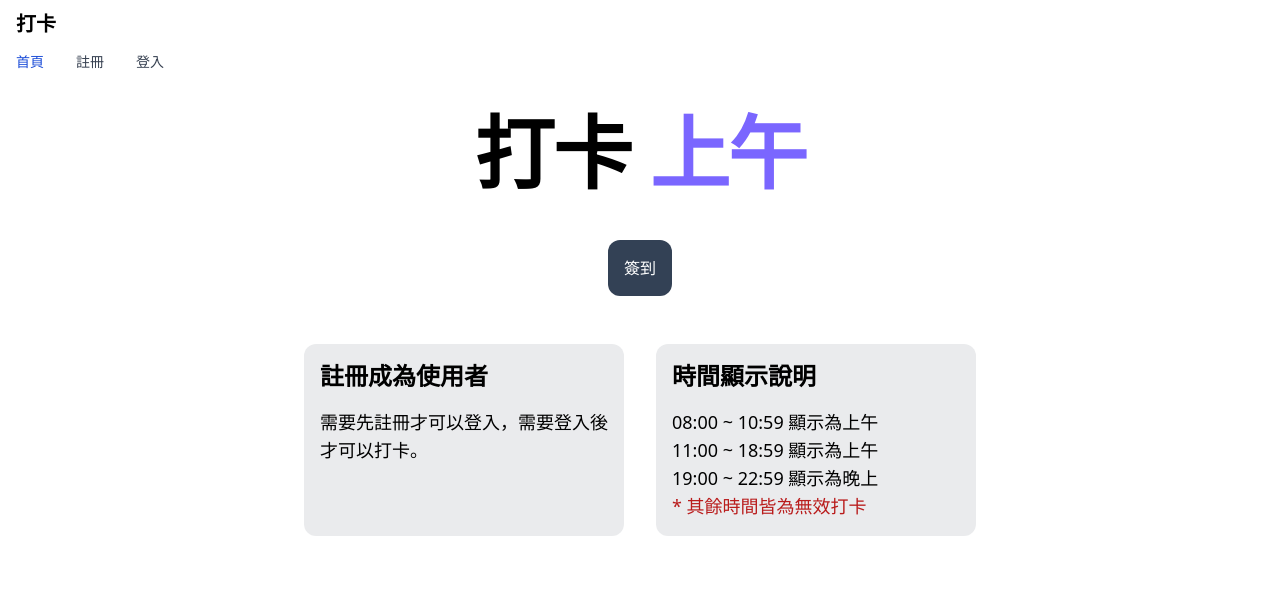
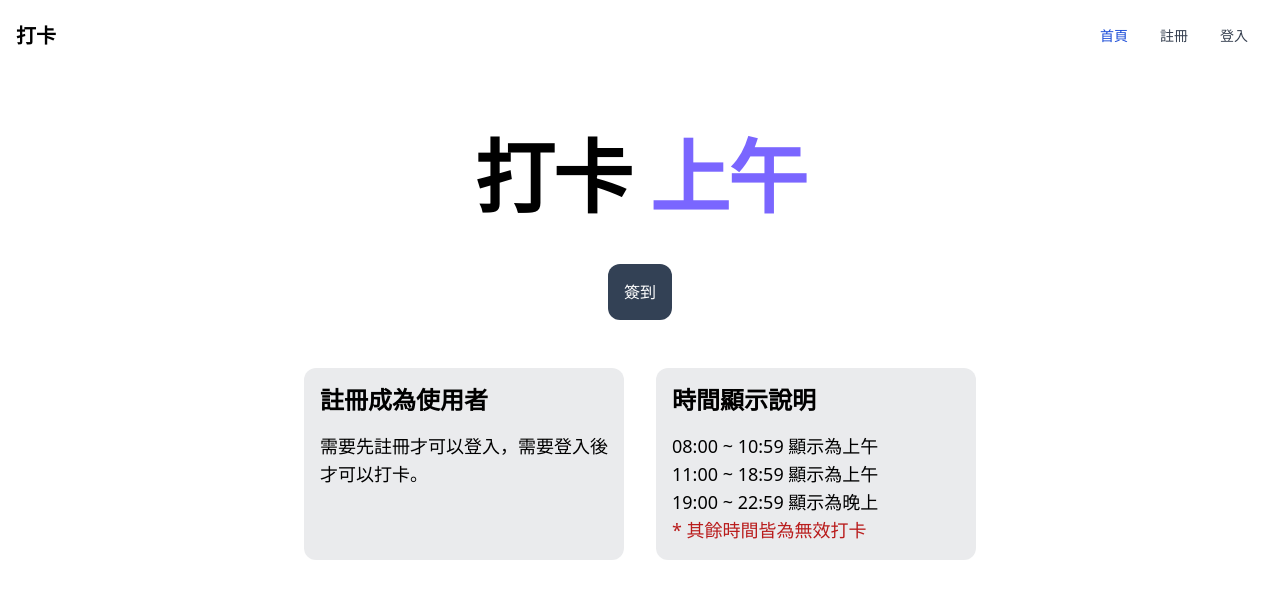
Before and after one commit to lucifiel0121/sign-in, a Next.js app: page / in a window 1280 px wide. Shown: the top 598 px of the page. Built offline with nearby package versions, Linux system fonts and the light colour scheme.

Commit message:
fix(UI): fix nav bar UI issue

```diff
--- a/src/components/NavBar.tsx
+++ b/src/components/NavBar.tsx
@@ -35,7 +35,7 @@ const NavBar = () => {
         <div
           className={`${
             ariaExpanded ? "" : "hidden"
-          } absolute top-9 left-0 w-full md:block md:w-auto`}
+          } w-full max-[768px]:absolute max-[768px]:top-9 max-[768px]:left-0 md:block md:w-auto `}
           id="navbar-default"
           onClick={() => setAriaExpanded(false)}
         >
```
